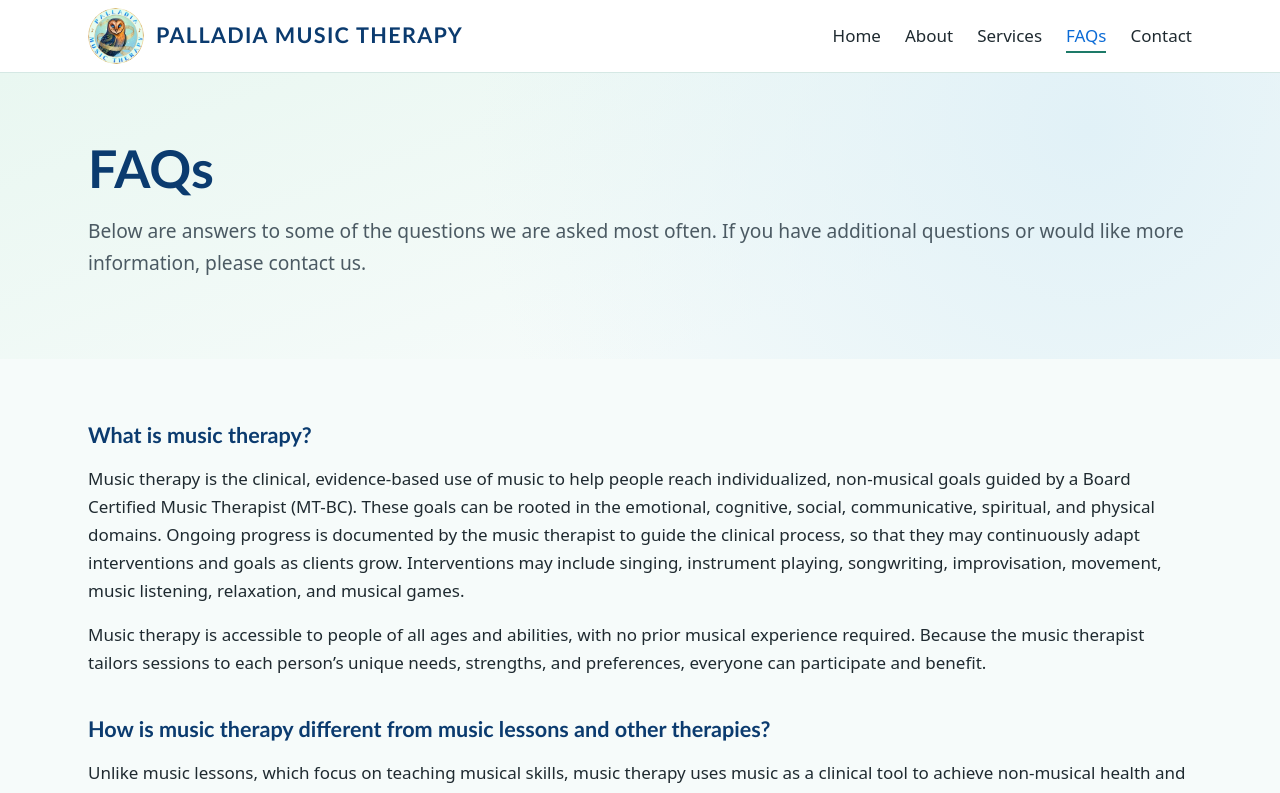
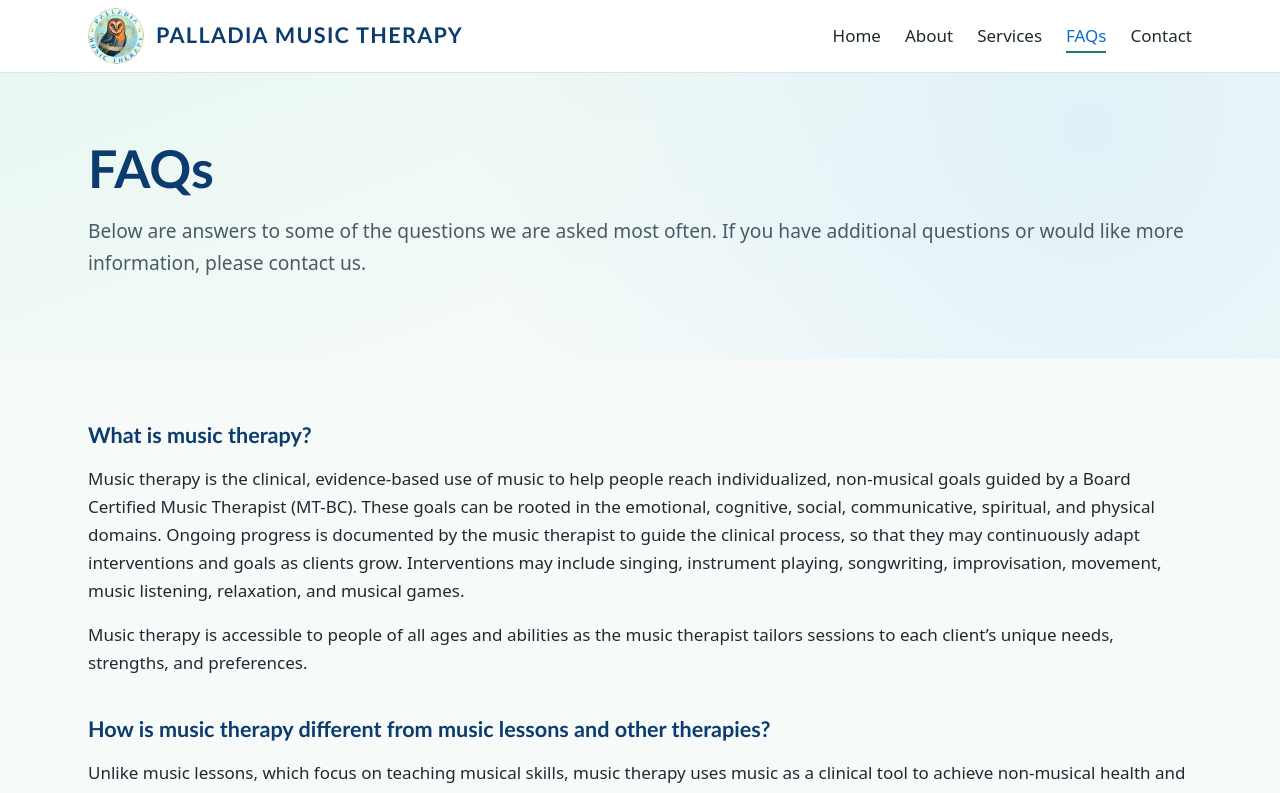
Before and after one commit to jbarber13/palladia, a SvelteKit app: page /faqs in a window 1280 px wide. Shown: the top 793 px of the page. Built offline with nearby package versions, Linux system fonts and the light colour scheme.

Commit message:
Shorten second paragraph of the "What is music therapy?" FAQ answer

```diff
--- a/src/routes/faqs/+page.svelte
+++ b/src/routes/faqs/+page.svelte
@@ -31,9 +31,8 @@
 			music listening, relaxation, and musical games.
 		</p>
 		<p>
-			Music therapy is accessible to people of all ages and abilities, with no prior musical
-			experience required. Because the music therapist tailors sessions to each person’s unique
-			needs, strengths, and preferences, everyone can participate and benefit.
+			Music therapy is accessible to people of all ages and abilities as the music therapist tailors
+			sessions to each client’s unique needs, strengths, and preferences.
 		</p>
 
 		<h2>How is music therapy different from music lessons and other therapies?</h2>
```
